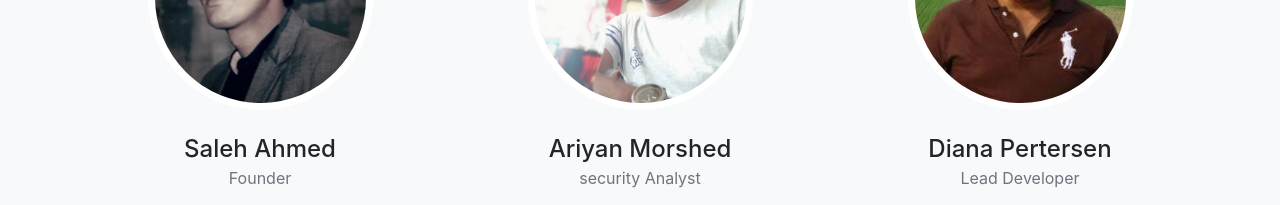
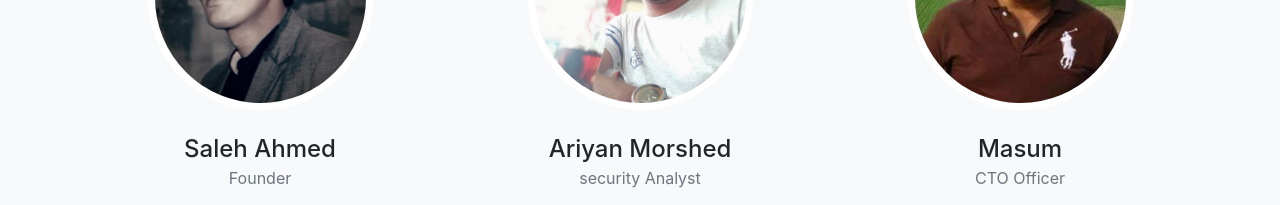
Before and after one commit to RafikHamza/escrowbangla.github.io, a website with bundled scripts: page index.html in a window 1280 px wide. Shown: the part 5000-5205 px from the top of the page. Built offline with nearby package versions, Linux system fonts and the light colour scheme; a web font is replaced by a local one.

Commit message:
first commit

```diff
--- a/index.html
+++ b/index.html
@@ -346,8 +346,8 @@
           <div class="col-sm-4">
             <div class="team-member">
               <img class="mx-auto rounded-circle" src="img/team/3.jpg" alt="">
-              <h4>Diana Pertersen</h4>
-              <p class="text-muted">Lead Developer</p>
+              <h4>Masum</h4>
+              <p class="text-muted">CTO Officer</p>
               <ul class="list-inline social-buttons">
                 <li class="list-inline-item">
                   <a href="#">
```
